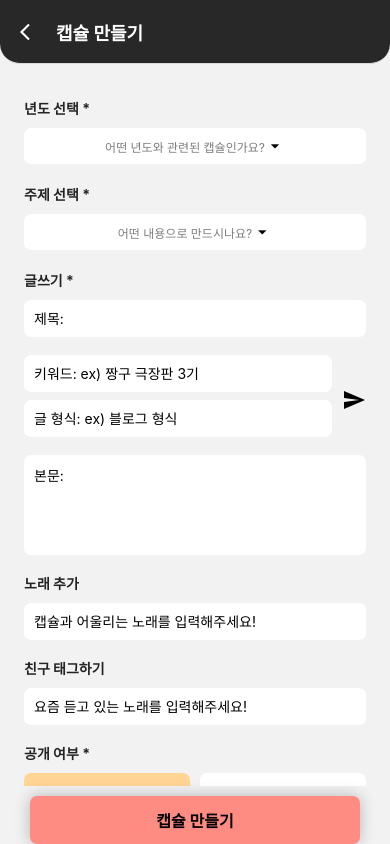
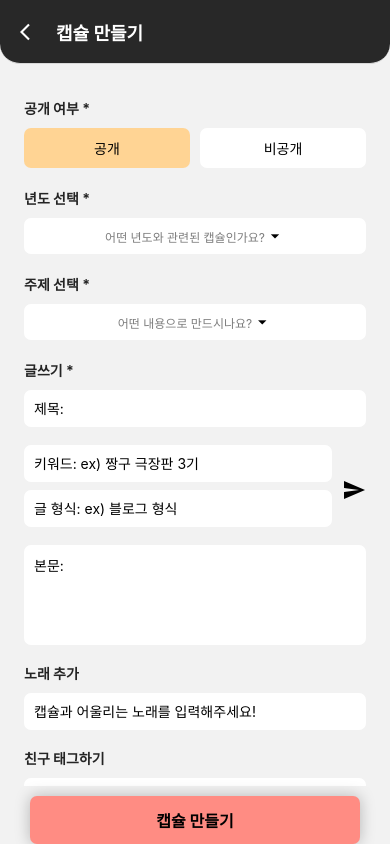
Before and after one commit to Neordinary4th-TimeTravel/TimeTravel_Front, a React Native app: screen /CreateBoard in a window 390 px wide. Built offline with nearby package versions, Linux system fonts and the light colour scheme.

Commit message:
CHORE: 글 작성 순서 변경

```diff
--- a/src/screens/CreateBoardScreen/index.tsx
+++ b/src/screens/CreateBoardScreen/index.tsx
@@ -63,6 +63,11 @@ export default function () {
   return (
     <StyledSafeArea>
       <StyledView contentContainerStyle={styles.flexG}>
+        <Title title="공개 여부 *" />
+        <CreateRadio list={['공개', '비공개']} />
+
+        <View style={styles.spacing} />
+
         <Title title="년도 선택 *" />
         <CreateSelector
           title="어떤 년도와 관련된 캡슐인가요?"
@@ -162,9 +167,6 @@ export default function () {
           style={styles.textInputStyle}
         />
 
-        <Title title="공개 여부 *" />
-        <CreateRadio list={['공개', '비공개']} />
-
         <Title title="캡슐 해제 시간 *" />
         <CreateDatePicker title="해제 시간을 설정해주세요!" />
 
```
